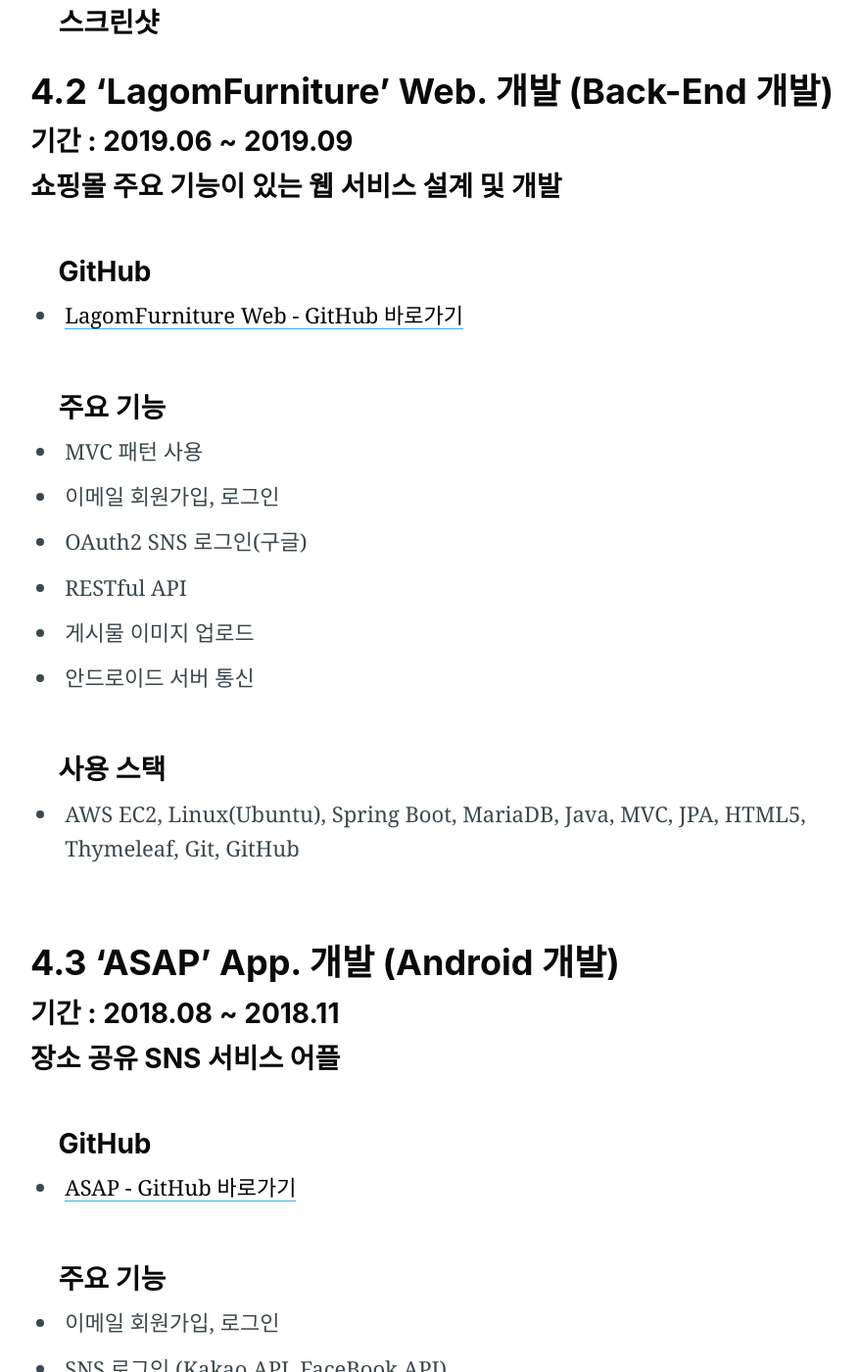
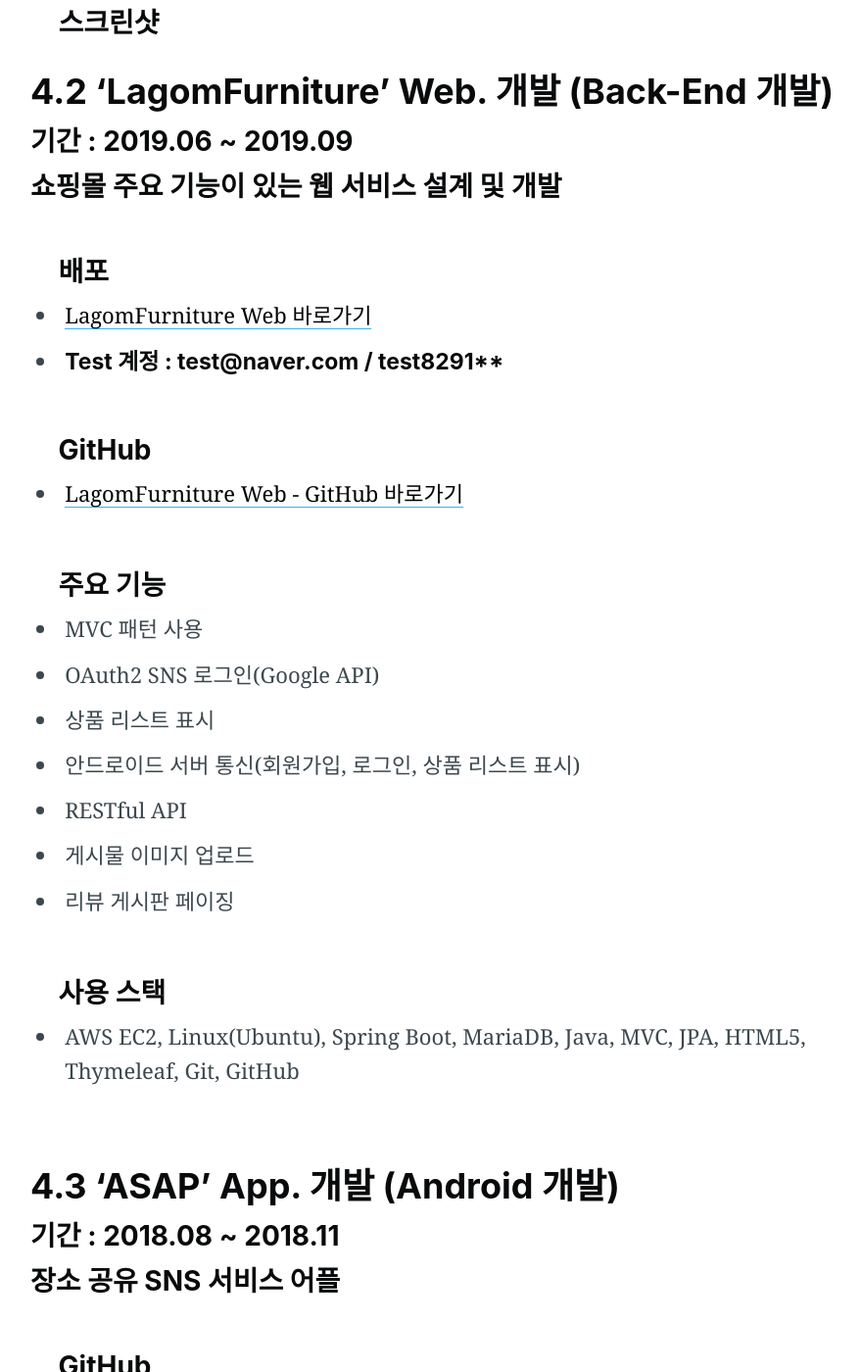
Before and after one commit to LimHanGyeol/LimHanGyeol.github.io, a Jekyll site: the page portfolio/index.html, which Jekyll copies as it is, in a window 1280 px wide and 1400 px high, scrolled down 3261 px. Shown: the whole window at 98% size, without its empty margins (189-1068 px from the left). Built offline with Jekyll 4.4.1, drawn with Linux system fonts in a browser that asks for light colours; nearby versions of some CDN libraries; comment, search, counter and statistics services are not loaded; some of the changed text lies outside the part shown.

Commit message:
portfolio 33

```diff
--- a/portfolio/index.html
+++ b/portfolio/index.html
@@ -228,17 +228,21 @@
 <h3 id="쇼핑몰-주요기능이있는-웹-개발">쇼핑몰 주요 기능이 있는 웹 서비스 설계 및 개발</h3>
 <br/>
 <ul>
+<h3 id="배포-주소">배포</h3>
+ <li><a href="http://54.180.193.22:8080/">LagomFurniture Web 바로가기</a></li>
+ <li><h6>Test 계정 : test@naver.com / test8291**</h6> </li>
+ <br/>
 <h3 id="깃헙-주소">GitHub</h3>
   <li><a href="https://github.com/LimHanGyeol/lagomfurniture">LagomFurniture Web - GitHub 바로가기</a></li>
 <br/>
 <h3 id="주요-기능">주요 기능</h3>
 <li> MVC 패턴 사용</li>
-<li> 이메일 회원가입, 로그인</li>
-<li> OAuth2 SNS 로그인(구글)</li>
+<li> OAuth2 SNS 로그인(Google API)</li>
+<li> 상품 리스트 표시</li>
+<li> 안드로이드 서버 통신(회원가입, 로그인, 상품 리스트 표시)</li>
 <li> RESTful API</li>
 <li> 게시물 이미지 업로드</li>
-<li> 안드로이드 서버 통신</li>
-
+<li> 리뷰 게시판 페이징</li>
 <br/>
 <h4 id="사용-기술-1">사용 스택</h4>
 <li>AWS EC2,  Linux(Ubuntu), Spring Boot, MariaDB, Java, MVC,  JPA, HTML5, Thymeleaf, Git, GitHub</li>
@@ -269,7 +275,7 @@
   <h3 id="프로그램-시연-1">프로그램 시연</h3>
 
 <!-- <iframe width="560" height="315" src="https://youtu.be/poDll9-K1YY" frameborder="0" allowfullscreen=""></iframe> -->
-<iframe width="560" height="315" src="https://www.youtube.com/embed/poDll9-K1YY" frameborder="0" allow="accelerometer; autoplay; encrypted-media; gyroscope; picture-in-picture" allowfullscreen></iframe>
+<iframe width="560" height="315" src="https://youtu.be/poDll9-K1YY" frameborder="0" allow="accelerometer; autoplay; encrypted-media; gyroscope; picture-in-picture" allowfullscreen></iframe>
 <h3 id="스크린샷-2">스크린샷</h3>
 </ul>
 <img class="portfolioimage" src="/assets/portfolio/asap/login.png" alt="asap1" />
```
Also changed, not shown: other parts of portfolio/index.html (+3 -1 lines).
